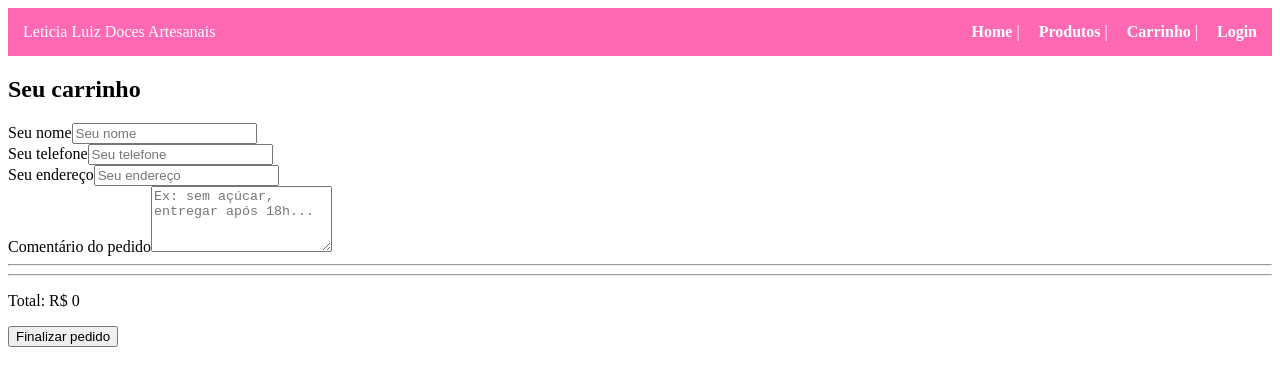
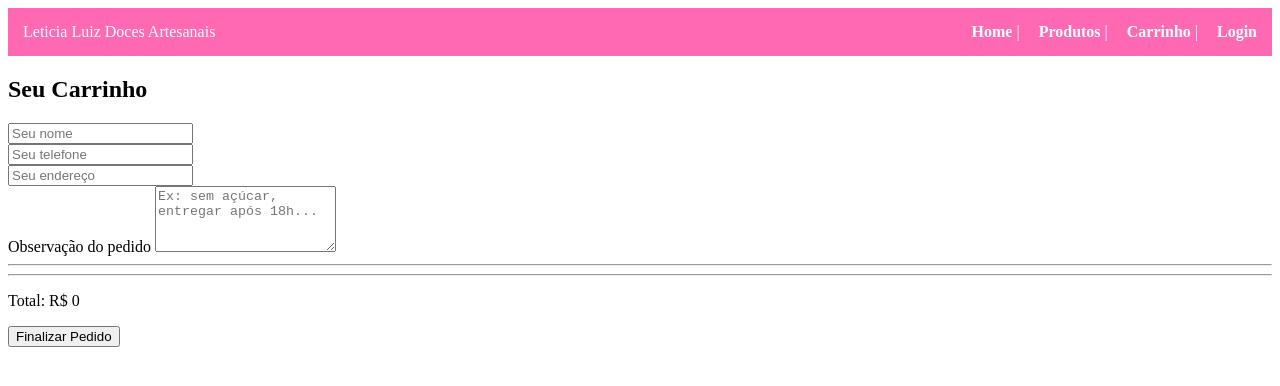
Before and after one commit to dre36dre/cake-front, an Angular app: page /carrinho in a window 1280 px wide. Shown: the top 386 px of the page. Built offline with nearby package versions, Linux system fonts and the light colour scheme.

Commit message:
Carrinho organizado parte 5

```diff
--- a/src/app/components/carrinho/carrinho.component.css
+++ b/src/app/components/carrinho/carrinho.component.css
@@ -1,109 +1,143 @@
-/* ======== CONTAINER ======== */
-.carrinho-page {
-  max-width: 420px;
-  margin: 0 auto;
-  padding: 20px;
-  font-family: 'Poppins', sans-serif;
+/* Página */
+.carrinho-page{
+  max-width:420px;
+  margin:auto;
+  padding:20px;
+  font-family:'Poppins',sans-serif;
 }
 
-/* ======== TÍTULO ======== */
-.titulo-carrinho {
-  text-align: center;
-  font-size: 22px;
-  margin-bottom: 20px;
-  font-weight: 600;
-  color: #333;
+/* Card branco igual ao print */
+.card-carrinho{
+  background:white;
+  border-radius:30px;
+  padding:35px;
+  box-shadow:0 4px 20px rgba(0,0,0,.08);
 }
 
-/* ======== FORMULÁRIO ======== */
-.cliente-form {
-  display: flex;
-  flex-direction: column;
-  gap: 12px;
+/* Título */
+.titulo-carrinho{
+  text-align:center;
+  font-size:30px;
+  font-weight:700;
+  margin-bottom:35px;
+  color:#333;
 }
 
+/* Form */
+.cliente-form{
+  display:flex;
+  flex-direction:column;
+  gap:18px;
+}
+
+.form-group{
+  display:flex;
+  flex-direction:column;
+}
+
+.comentario-label{
+  font-size:16px;
+  font-weight:700;
+  margin-bottom:10px;
+  color:#333;
+}
+
+/* Inputs */
 .cliente-form input,
-.cliente-form textarea {
-  width: 100%;
-  padding: 14px;
-  border-radius: 12px;
-  border: 1px solid #ccc !important;
-  font-size: 15px;
-  outline: none;
-  background: #fff;
+.cliente-form textarea{
+
+  width:100%;
+  padding:18px;
+  border-radius:18px;
+  border:1px solid #ddd;
+  font-size:18px;
+  outline:none;
+  box-sizing:border-box;
+}
+
+.cliente-form textarea{
+  resize:none;
 }
 
 .cliente-form input:focus,
-.cliente-form textarea:focus {
-  border-color: #ff4fa3 !important;
+.cliente-form textarea:focus{
+  border-color:#ff5cab;
 }
 
-.comentario-label {
-  display: flex;
-  flex-direction: column;
-  font-size: 14px;
-  gap: 6px;
+/* Lista produtos */
+.item{
+  display:flex;
+  align-items:center;
+  gap:12px;
+  padding:15px 0;
 }
 
-/* ======== LISTA DE PRODUTOS ======== */
-.item {
-  display: flex;
-  align-items: center;
-  gap: 12px;
-  padding: 12px 0;
-  border-bottom: 1px solid #eee;
+.foto-produto{
+  width:70px;
+  height:70px;
+  object-fit:cover;
+  border-radius:12px;
 }
 
-.foto-produto {
-  width: 70px;
-  height: 70px;
-  object-fit: cover;
-  border-radius: 10px;
+.info{
+  flex:1;
 }
 
-.info {
-  flex: 1;
+.nome-produto{
+  margin:0;
+  font-size:16px;
+  font-weight:700;
 }
 
-.nome-produto {
-  margin: 0;
-  font-weight: 600;
-  font-size: 15px;
+.preco-produto{
+  margin-top:4px;
+  color:#666;
 }
 
-.preco-produto {
-  margin: 4px 0 0 0;
-  font-size: 14px;
+/* botão remover */
+.btn-remover{
+  border:none;
+  background:#ffe4f1;
+  color:#ff4fa3;
+  padding:8px 12px;
+  border-radius:10px;
+  font-size:12px;
+  cursor:pointer;
 }
 
-/* ======== BOTÃO REMOVER ======== */
-.btn-remover {
-  background: transparent;
-  border: 1px solid #ff4fa3 !important;
-  color: #ff4fa3 !important;
-  padding: 6px 10px;
-  border-radius: 8px;
-  font-size: 12px;
+/* Linha */
+hr{
+  border:none;
+  height:1px;
+  background:#eee;
+  margin:30px 0;
 }
 
-/* ======== TOTAL ======== */
-.total {
-  text-align: right;
-  font-size: 20px;
-  font-weight: 600;
-  margin-top: 20px;
+/* Total */
+.total{
+  text-align:center;
+  font-size:30px;
+  font-weight:700;
+  margin-bottom:30px;
 }
 
-/* ======== BOTÃO FINALIZAR ======== */
-.finalizar {
-  width: 100%;
-  margin-top: 16px;
-  padding: 16px;
-  border-radius: 12px;
-  border: none;
-  background-color: #ff4fa3 !important; /* mesma cor do menu */
-  color: white;
-  font-size: 18px;
-  font-weight: 600;
-  cursor: pointer;
+.total span{
+  color:#ff4fa3;
 }
+
+/* Botão */
+.finalizar{
+  width:100%;
+  border:none;
+  border-radius:18px;
+  padding:18px;
+  background:#e959a8;
+  color:white;
+  font-size:18px;
+  font-weight:700;
+  cursor:pointer;
+}
+
+.finalizar:hover{
+  opacity:.9;
+}
--- a/src/app/components/carrinho/carrinho.component.html
+++ b/src/app/components/carrinho/carrinho.component.html
@@ -1,60 +1,83 @@
+<div class="carrinho-page">
+
+  <div class="card-carrinho">
+
+    <h2 class="titulo-carrinho">Seu Carrinho</h2>
+
     <!-- Dados do cliente -->
     <div class="cliente-form">
 
-  <h2 class="titulo-carrinho">Seu carrinho</h2>
-
       <div class="form-group">
-    <label>Seu nome</label>
-    <input [(ngModel)]="nomeCliente" placeholder="Seu nome" />
+        <input [(ngModel)]="nomeCliente"
+               placeholder="Seu nome" />
       </div>
 
       <div class="form-group">
-    <label>Seu telefone</label>
-    <input [(ngModel)]="telefoneCliente" placeholder="Seu telefone" />
+        <input [(ngModel)]="telefoneCliente"
+               placeholder="Seu telefone" />
       </div>
 
       <div class="form-group">
-    <label>Seu endereço</label>
-    <input [(ngModel)]="enderecoCliente" placeholder="Seu endereço" />
+        <input [(ngModel)]="enderecoCliente"
+               placeholder="Seu endereço" />
       </div>
 
       <div class="form-group">
-    <label>Comentário do pedido</label>
+        <label class="comentario-label">
+          Observação do pedido
+        </label>
+
         <textarea
           [(ngModel)]="comentarioCliente"
           placeholder="Ex: sem açúcar, entregar após 18h..."
           rows="4">
         </textarea>
       </div>
+
     </div>
 
     <hr>
 
-<!-- Lista de produtos no carrinho -->
-<div *ngFor="let p of carrinho; let i = index" class="item">
+    <!-- Produtos -->
+    <div *ngFor="let p of carrinho; let i = index"
+         class="item">
 
-  <!-- Imagem do produto -->
       <img
         class="foto-produto"
         [src]="imagemProduto(p)"
-    (error)="usarImagemLocal($event, p)"
-    alt="{{ p.name }}"
-  />
+        (error)="usarImagemLocal($event,p)"
+        alt="{{p.name}}">
 
       <div class="info">
-    <p class="nome-produto">{{ p.name }}</p>
-    <p class="preco-produto">R$ {{ p.price }}</p>
+        <p class="nome-produto">{{p.name}}</p>
+        <p class="preco-produto">
+          R$ {{p.price}}
+        </p>
       </div>
 
-  <button class="btn-remover" (click)="remover(i)">Remover</button>
+      <button
+      class="btn-remover"
+      (click)="remover(i)">
+      Remover
+      </button>
+
     </div>
 
     <hr>
 
-<!-- Total -->
-<p class="total">Total: R$ {{ total }}</p>
+    <p class="total">
+      Total:
+      <span>R$ {{total}}</span>
+    </p>
 
-<!-- Botão finalizar -->
-<button class="finalizar" (click)="enviarWhatsApp()">
-  Finalizar pedido
+    <button
+      class="finalizar"
+      (click)="enviarWhatsApp()">
+
+      Finalizar Pedido
+
     </button>
+
+  </div>
+
+</div>
```
Lines whose indentation alone changed are shown as unchanged.
